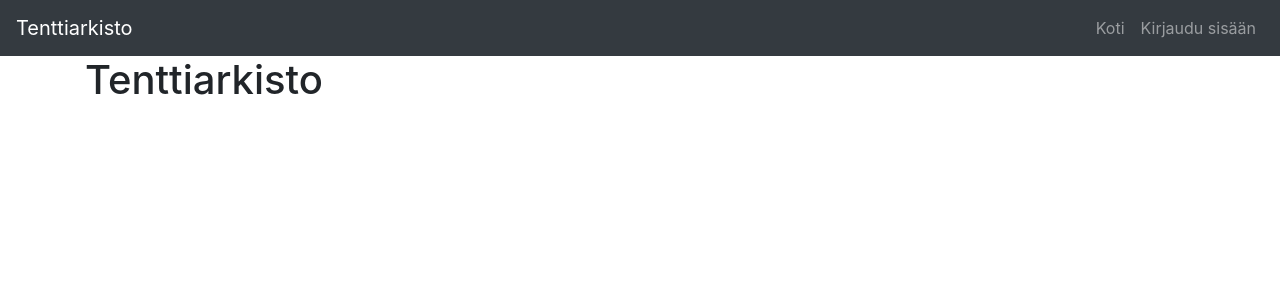
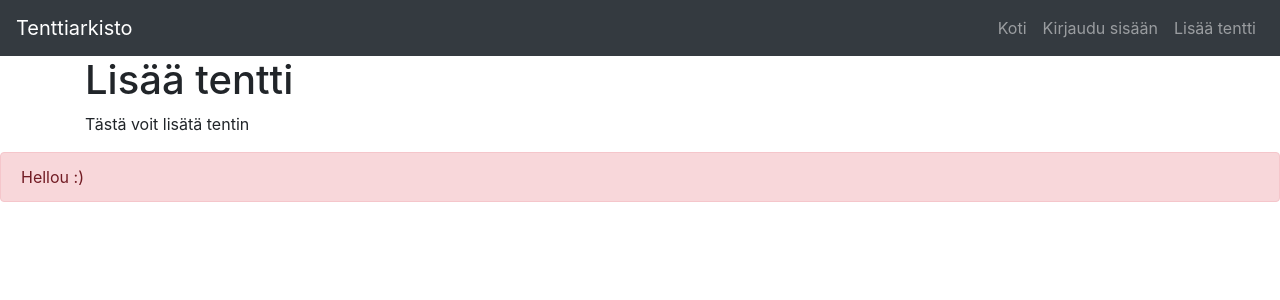
Before and after one commit to asteriskiry/tenttiarkisto-frontend, a React (Create React App) app: page /add in a window 1280 px wide. Shown: the top 300 px of the page. Built offline with nearby package versions, Linux system fonts and the light colour scheme.

Commit message:
Some examples

```diff
--- a/package.json
+++ b/package.json
@@ -8,6 +8,7 @@
   "dependencies": {
     "axios": "^0.19.0",
     "bootstrap": "^4.3.1",
+    "moment": "^2.24.0",
     "react": "^16.11.0",
     "react-bootstrap": "^1.0.0-beta.14",
     "react-dom": "^16.11.0",
--- a/src/App.js
+++ b/src/App.js
@@ -3,18 +3,16 @@ import { BrowserRouter as Router, Switch, Route } from 'react-router-dom';
 import 'bootstrap/dist/css/bootstrap.min.css';
 import HomeView from './views/HomeView.js';
 import LoginView from './views/LoginView.js';
+import AddView from './views/AddView.js';
 
 function App() {
   return (
     <Router>
       <div>
         <Switch>
-          <Route path="/login">
-            <LoginView />
-          </Route>
-          <Route path="/">
-            <HomeView />
-          </Route>
+          <Route path="/login" component={LoginView} />
+          <Route path="/add" component={AddView} />
+          <Route path="/" component={HomeView} />
         </Switch>
       </div>
     </Router>
--- /dev/null
+++ b/src/components/footer/FooterComponent.js
@@ -0,0 +1,14 @@
+import React, { Component } from 'react';
+import { Alert } from 'react-bootstrap';
+
+class FooterComponent extends Component {
+  render() {
+    return (
+      <Alert variant='danger'>
+        Hellou :)
+      </Alert>
+    );
+  }
+}
+
+export default FooterComponent;
--- a/src/components/header/HeaderComponent.js
+++ b/src/components/header/HeaderComponent.js
@@ -11,6 +11,7 @@ class HeaderComponent extends Component {
           <Nav className="ml-auto">
             <Nav.Link href="/">Koti</Nav.Link>
             <Nav.Link href="/login">Kirjaudu sisään</Nav.Link>
+            <Nav.Link href="/add">Lisää tentti</Nav.Link>
           </Nav>
         </Navbar.Collapse>
       </Navbar>
--- a/src/components/main/MainComponent.js
+++ b/src/components/main/MainComponent.js
@@ -1,6 +1,7 @@
 import React, { Component } from 'react';
 import { Container } from 'react-bootstrap';
 import Header from '../header/HeaderComponent.js';
+import Footer from '../footer/FooterComponent.js';
 
 class MainComponent extends Component {
   render() {
@@ -8,6 +9,7 @@ class MainComponent extends Component {
       <div>
         <Header />
         <Container>{this.props.children}</Container>
+        <Footer />
       </div>
     );
   }
--- /dev/null
+++ b/src/setupProxy.js
@@ -0,0 +1,5 @@
+const proxy = require('http-proxy-middleware')
+
+module.exports = app => {
+  app.use(proxy('/api', { target: 'http://localhost:3002/' }))
+}
--- /dev/null
+++ b/src/views/AddView.js
@@ -0,0 +1,15 @@
+import React, { Component } from 'react';
+import MainComponent from '../components/main/MainComponent.js';
+
+class AddView extends Component {
+  render() {
+    return (
+      <MainComponent>
+        <h1>Lisää tentti</h1>
+        <p> Tästä voit lisätä tentin</p>
+      </MainComponent>
+    );
+  }
+}
+
+export default AddView;
--- a/src/views/HomeView.js
+++ b/src/views/HomeView.js
@@ -1,13 +1,38 @@
 import React, { Component } from 'react';
 import MainComponent from '../components/main/MainComponent.js';
+import axios from 'axios';
 
 class HomeView extends Component {
+  constructor(propr) {
+    super(propr);
+
+    this.state = {
+      viesti: '',
+    };
+  }
   render() {
+    const viesti = this.state.viesti;
     return (
       <MainComponent>
         <h1>Tenttiarkisto</h1>
+          <p>Bäkkäriviesti 😀: <b>{ viesti }</b></p>
       </MainComponent>
     );
+  }
+
+  async componentDidMount() {
+    try {
+      let data = await axios.get('/api/files');
+      console.log(data)
+      this.setState({
+        ...this.state,
+        ...{
+          viesti: data.data.message,
+        },
+      });
+    } catch (e) {
+      console.log(e);
+    }
   }
 }
 
```
Also changed, not shown: 2 other files (tests, documents, lock files or other folders).
